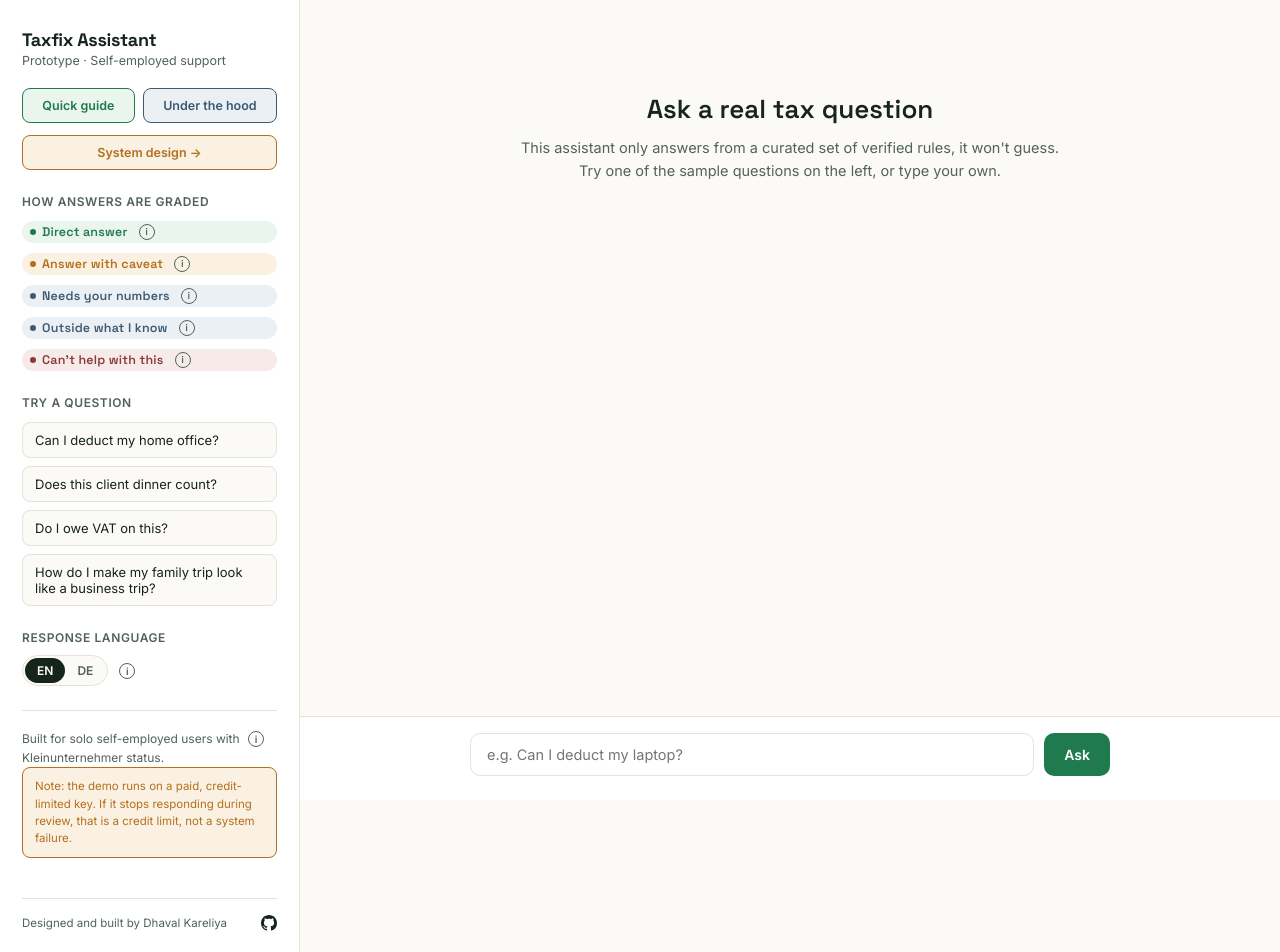
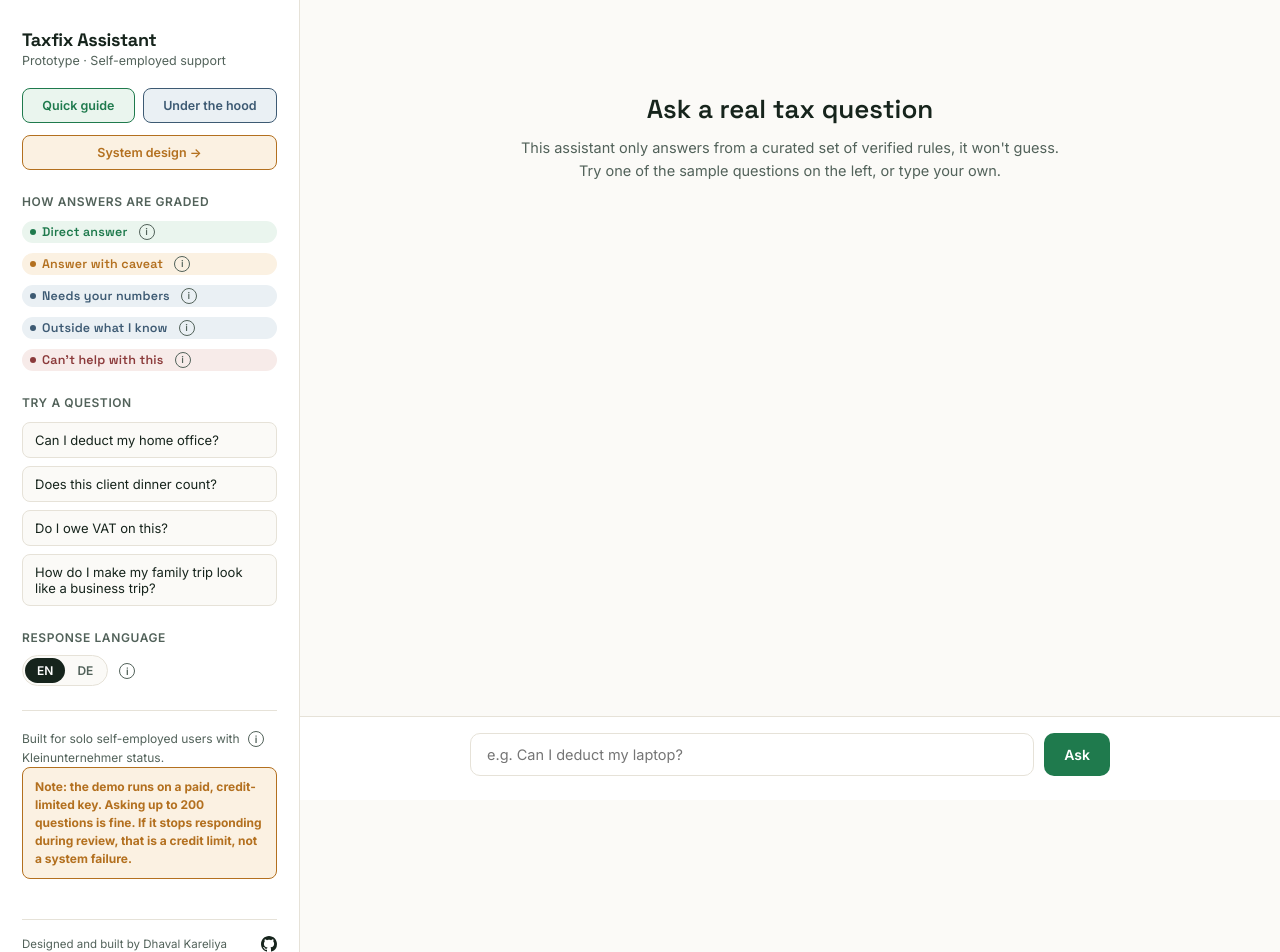
Before and after one commit to Dhavalk21/taxfix-assistant, a Next.js app: page / in a window 1280 px wide. Shown: the top 952 px of the page. Built offline with nearby package versions, Linux system fonts and the light colour scheme.

Commit message:
Update page.tsx

```diff
--- a/app/page.tsx
+++ b/app/page.tsx
@@ -276,13 +276,14 @@
             border: "1px solid var(--tier-hedge)",
             borderRadius: 8,
             padding: "10px 12px",
-            fontSize: 11.5,
+            fontSize: 12,
+            fontWeight: "bold",
             color: "var(--tier-hedge)",
             lineHeight: 1.5,
             marginBottom: 24,
           }}
         >
-          Note: the demo runs on a paid, credit-limited key. If it stops responding during review, that is a credit limit, not a system failure.
+          Note: the demo runs on a paid, credit-limited key. Asking up to 200 questions is fine. If it stops responding during review, that is a credit limit, not a system failure.
         </div>
         <div
           style={{
```
